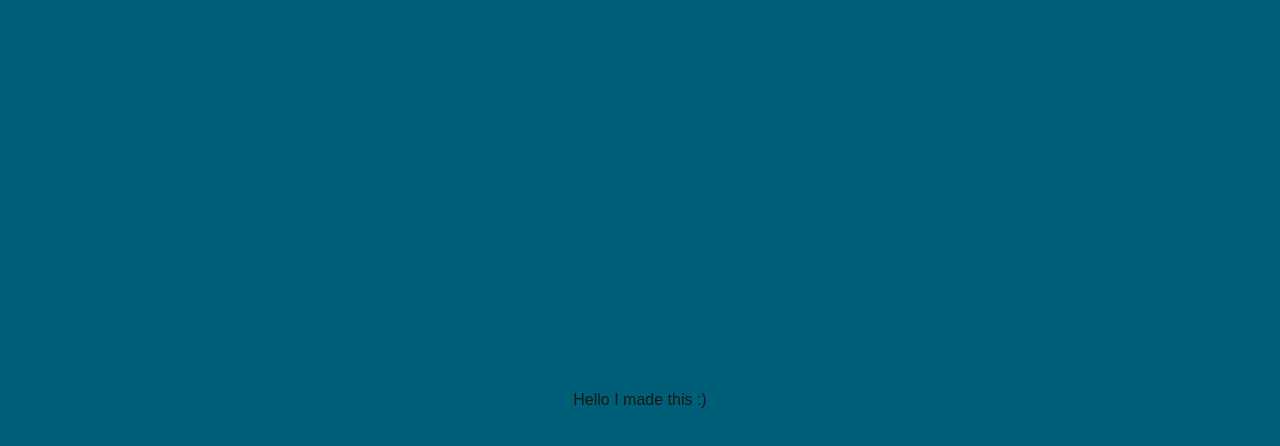
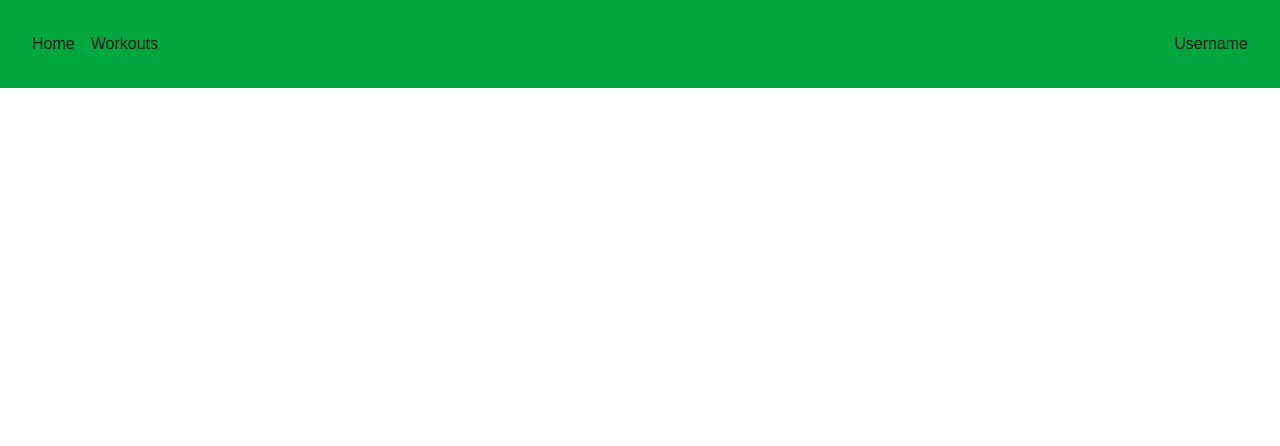
Before and after one commit to yavoraldev00/Workout-Tracker, a Next.js app: page / in a window 1280 px wide. Shown: the top 446 px of the page. Built offline with nearby package versions, Linux system fonts and the light colour scheme.

Commit message:
Added navbar

```diff
--- /dev/null
+++ b/app/components/Navbar.jsx
@@ -0,0 +1,19 @@
+import Link from 'next/link'
+
+// components
+import UserDropdown from './UserDropdown'
+
+export default function Navbar() {
+  return (
+    <div className="flex bg-green-600 p-8">
+        <div className='flex gap-4'>
+            <Link href={"/"}>Home</Link>
+            <Link href={"/"}>Workouts</Link>
+        </div>
+
+        <div className="ml-auto relative">
+          <UserDropdown />
+        </div>
+    </div>
+  )
+}
--- /dev/null
+++ b/app/components/UserDropdown.jsx
@@ -0,0 +1,27 @@
+"use client"
+
+import { useState } from "react"
+
+export default function UserDropdown() {
+  const [open, setOpen] = useState(false);
+
+  return (
+    <>
+    <button
+        onClick={() => setOpen(!open)}
+        className=""
+    >
+        Username
+    </button>
+
+    {/* Dropdown with logout button */}
+    {open && (
+        <div className="absolute right-0 mt-2 w-32 bg-black rounded shadow-lg">
+        <button className="block w-full text-left px-4 py-2 hover:bg-gray-300 transition-all duration-500">
+            Logout
+        </button>
+        </div>
+    )}
+    </>
+  )
+}
--- a/app/page.js
+++ /dev/null
@@ -1,9 +0,0 @@
-import Image from "next/image";
-
-export default function Home() {
-  return (
-    <div className="flex flex-col items-center justify-center bg-cyan-800 h-full">
-      <h1>Hello I made this :)</h1>
-    </div>
-  );
-}
--- /dev/null
+++ b/app/page.jsx
@@ -0,0 +1,10 @@
+import Navbar from "./components/Navbar";
+
+export default function Home() {
+  return (
+    // <div className="flex flex-col items-center justify-center bg-cyan-800 h-full">
+    //   <h1>Hello I made this :)</h1>
+    // </div>
+    <Navbar />
+  );
+}
```
Also changed, not shown: app/layout.jsx (renamed from app/layout.js).
